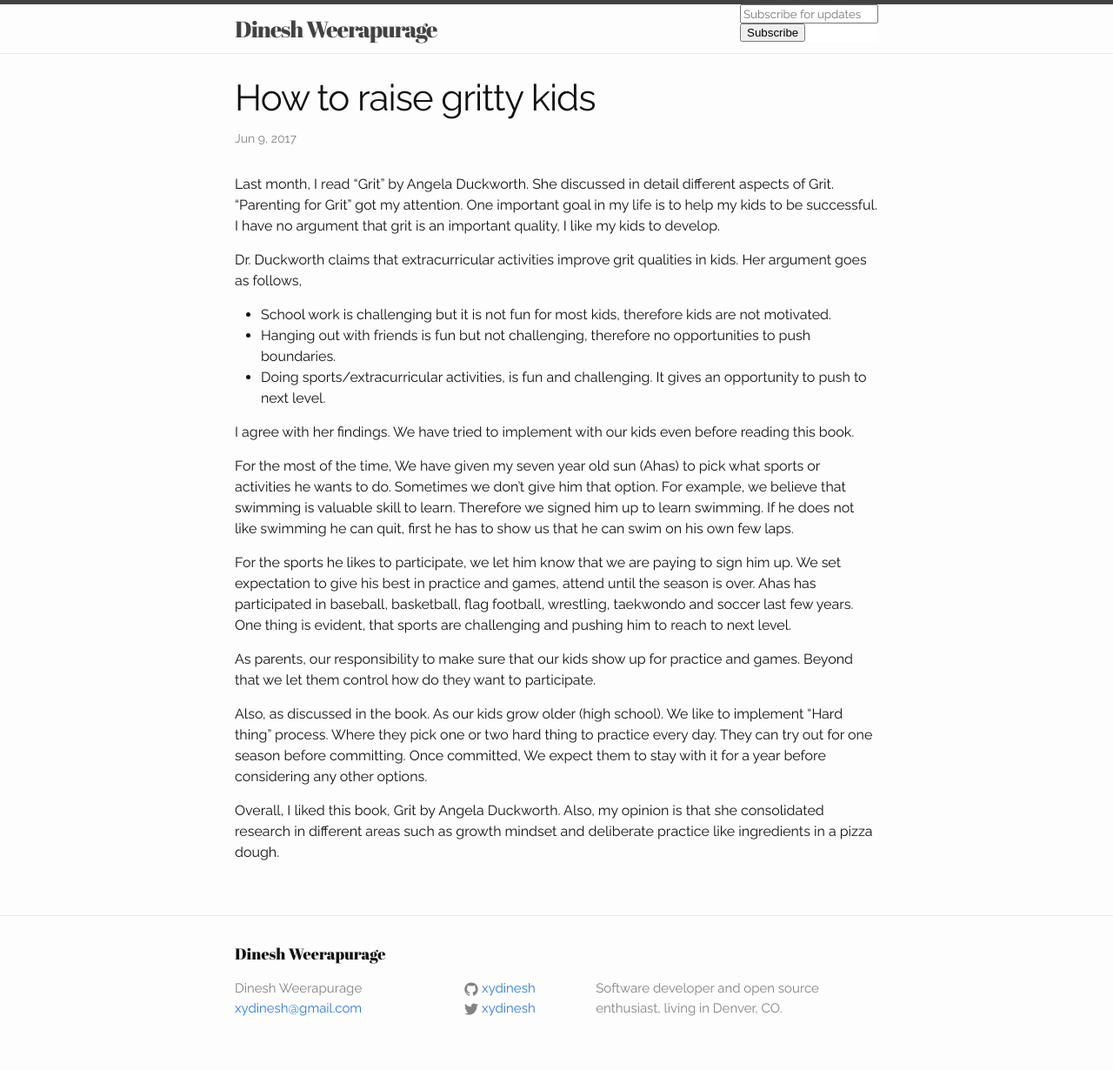
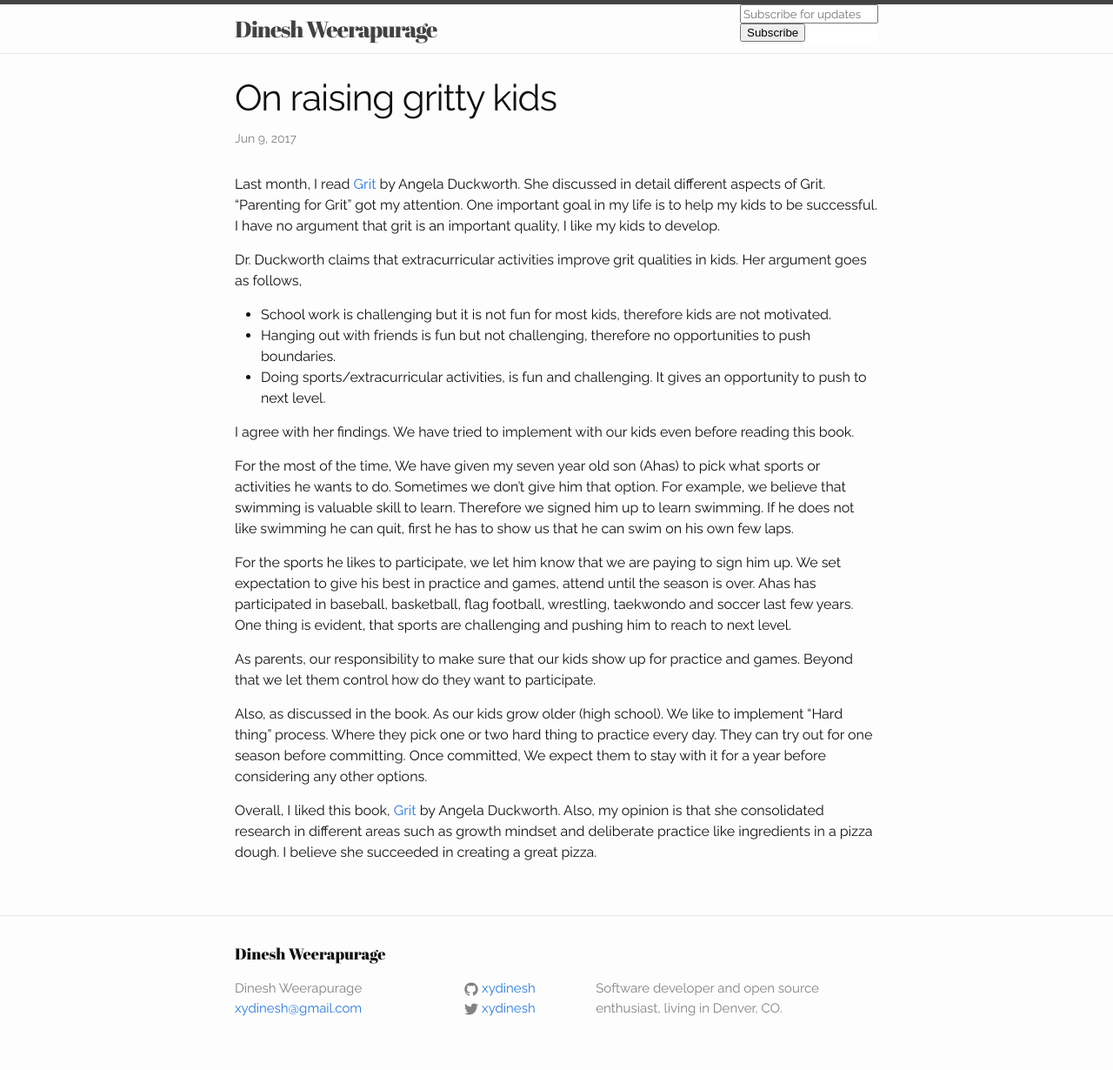
Before and after one commit to xydinesh/s3.xydinesh.com, a Jekyll site: the page built from _posts/2017-06-09-parenting-for-grit.markdown, in a window 1280 px wide. Shown: the whole page at 87% size. Built offline with Jekyll 4.4.1, drawn with Linux system fonts in a browser that asks for light colours; comment, search, counter and statistics services are not loaded.

```diff
--- a/_posts/2017-06-09-parenting-for-grit.markdown
+++ b/_posts/2017-06-09-parenting-for-grit.markdown
@@ -1,11 +1,11 @@
 ---
 layout: post
-title: "How to raise gritty kids"
+title: "On raising gritty kids"
 date: 2017-06-09 00:04:40 - 0600
 categories: parenting
 ---
 
-Last month, I read “Grit” by Angela Duckworth. She discussed in detail different aspects of Grit. “Parenting for Grit” got my attention. One important goal in my life is to help my kids to be successful. I have no argument that grit is an important quality, I like my kids to develop.
+Last month, I read [Grit](https://www.amazon.com/Grit-Passion-Perseverance-Angela-Duckworth/dp/1501111108/) by Angela Duckworth. She discussed in detail different aspects of Grit. “Parenting for Grit” got my attention. One important goal in my life is to help my kids to be successful. I have no argument that grit is an important quality, I like my kids to develop.
 
 Dr. Duckworth claims that extracurricular activities improve grit qualities in kids. Her argument goes as follows,
 
@@ -15,7 +15,7 @@ Dr. Duckworth claims that extracurricular activities improve grit qualities in k
 
 I agree with her findings. We have tried to implement with our kids even before reading this book.
 
-For the most of the time, We have given my seven year old sun (Ahas) to pick what sports or activities he wants to do. Sometimes we don’t give him that option. For example, we believe that swimming is valuable skill to learn. Therefore we signed him up to learn swimming. If he does not like swimming he can quit, first he has to show us that he can swim on his own few laps.
+For the most of the time, We have given my seven year old son (Ahas) to pick what sports or activities he wants to do. Sometimes we don’t give him that option. For example, we believe that swimming is valuable skill to learn. Therefore we signed him up to learn swimming. If he does not like swimming he can quit, first he has to show us that he can swim on his own few laps.
 
 For the sports he likes to participate, we let him know that we are paying to sign him up. We set expectation to give his best in practice and games, attend until the season is over. Ahas has participated in baseball, basketball, flag football, wrestling, taekwondo and soccer last few years. One thing is evident, that sports are challenging and pushing him to reach to next level.
 
@@ -23,4 +23,4 @@ As parents, our responsibility to make sure that our kids show up for practice a
 
 Also, as discussed in the book. As our kids grow older (high school). We like to implement “Hard thing” process. Where they pick one or two hard thing to practice every day. They can try out for one season before committing. Once committed, We expect them to stay with it for a year before considering any other options.
 
-Overall, I liked this book, Grit by Angela Duckworth. Also, my opinion is that she consolidated research in different areas such as growth mindset and deliberate practice like ingredients in a pizza dough.
+Overall, I liked this book, [Grit](https://www.amazon.com/Grit-Passion-Perseverance-Angela-Duckworth/dp/1501111108/) by Angela Duckworth. Also, my opinion is that she consolidated research in different areas such as growth mindset and deliberate practice like ingredients in a pizza dough. I believe she succeeded in creating a great pizza.
```
